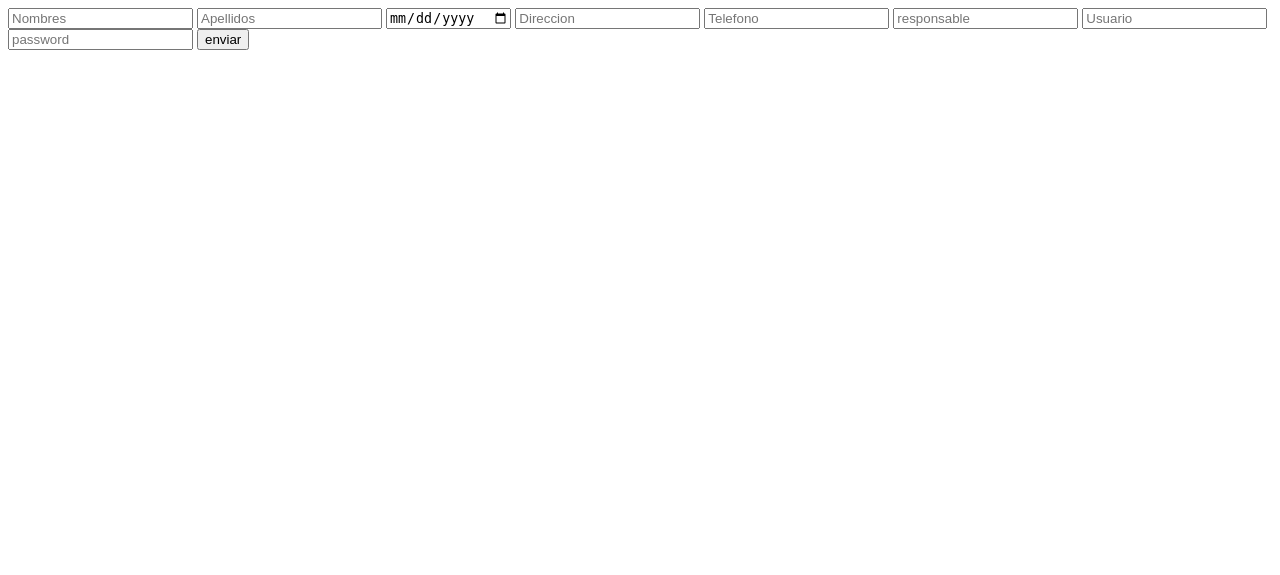
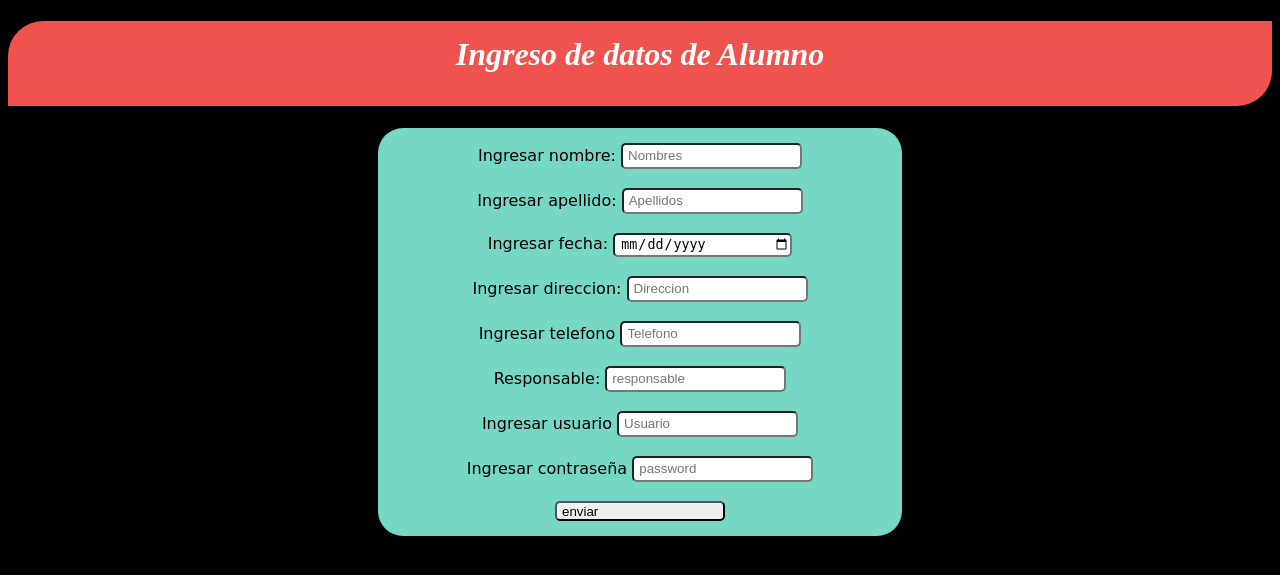
Before and after one commit to meza-n89/mvcregistro, a PHP site: page /vistas/view_regalumno.html in a window 1280 px wide. Shown: the top 575 px of the page. Run offline with PHP 8.4, Linux system fonts and the light colour scheme.

Commit message:
formulario
estilos

```diff
--- a/vistas/view_regalumno.html
+++ b/vistas/view_regalumno.html
@@ -9,19 +9,93 @@ and open the template in the editor.
         <title>TODO supply a title</title>
         <meta charset="UTF-8">
         <meta name="viewport" content="width=device-width, initial-scale=1.0">
+        <style>
+            body{
+                background-color:#000;
+            }
+            h1{
+                background-color:#EF5350;
+                color:#fff;
+                text-align: center;
+                height: 55px;
+                padding: 15px;
+                font-style: italic;
+                border-radius: 35px 0px 35px 0px;
+            }
+
+            .main{
+                background-color:#76D7C4;
+                text-align: center;
+                margin-right: 370px;
+                margin-left: 370px;
+                border-radius: 25px;
+                padding-top: 15px;
+                padding-bottom: 15px;
+                font-family: cursive;
+                /*font-weight: bold;*/
+            }
+
+            input{
+                border-radius: 5px;
+                width: 170px;
+                text-align: justify;
+                height: 20px;
+                padding-left: 5px;
+                /*box-sizing: border-box;*/
+                display: inline-block;
+            }
+        </style>
     </head>
     <body>
+        <h1>Ingreso de datos de Alumno</h1>
           <form action="action=../controladores/main.php" method="post">
+              <div class="main">
+                  <div>
+                      <label>Ingresar nombre:</label>
+                      <label>
 	              <input type="text" name="nombre" placeholder="Nombres">
+                      </label>
+                  </div>
+                  <br>
+                  <div>
+                      <label>Ingresar apellido:</label>
                       <input type="text" name="apellido" placeholder="Apellidos">
-        <input type="date" name="dob">
+                  </div>
+                  <br>
+                  <div>
+                      <label>Ingresar fecha:</label>
+                      <input type="date" name="fecha">
+                  </div>
+                  <br>
+                  <div>
+                      <label>Ingresar direccion:</label>
                       <input type="text" name="direccion" placeholder="Direccion">
+                  </div>
+                  <br>
+                  <div>
+                      <label>Ingresar telefono</label>
                       <input type="tel" name="telefono" placeholder="Telefono">
+                  </div>
+                  <br>
+                  <div>
+                      <label>Responsable:</label>
                       <input type="text" name="responsable" placeholder="responsable">
+                  </div>
+                  <br>
+                  <div>
+                      <label>Ingresar usuario</label>
                       <input type="text" name="Usuario" placeholder="Usuario">
+                  </div>
+                  <br>
+                  <div>
+                      <label>Ingresar contraseña</label>
                       <input type="password" name="password" placeholder="password">
-
-	<input type="submit" value="enviar">
+                  </div>
+                  <br>
+                  <div>
+                      <input type="submit" name="enviar" value="enviar">
+                  </div>
+              </div>
 </form>
     </body>
 </html>
```
Also changed, not shown: controladores/Registro.php (+3 -9 lines), nbproject/private/private.xml (+3 -7 lines). Lines whose indentation alone changed are shown as unchanged.
